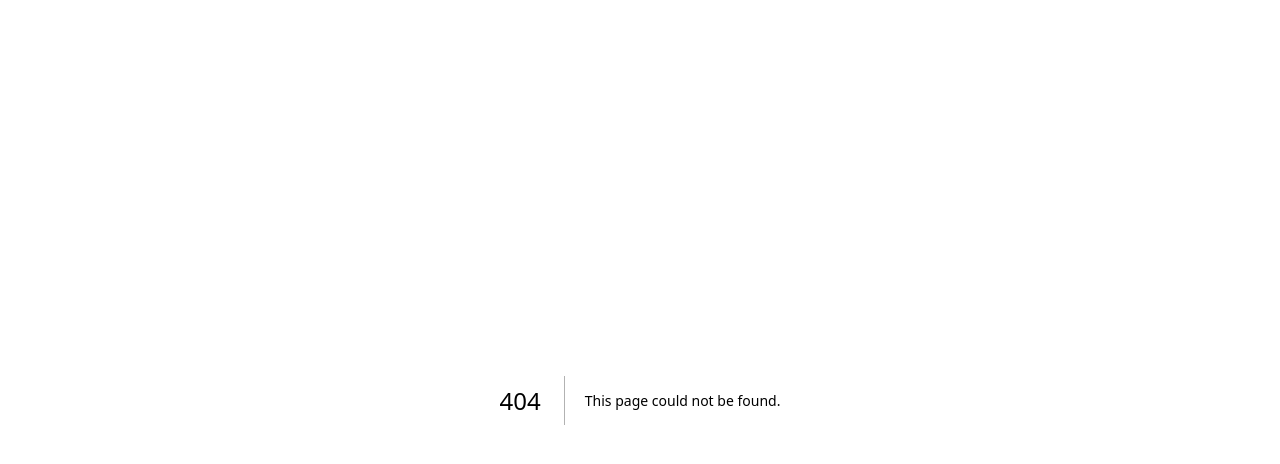
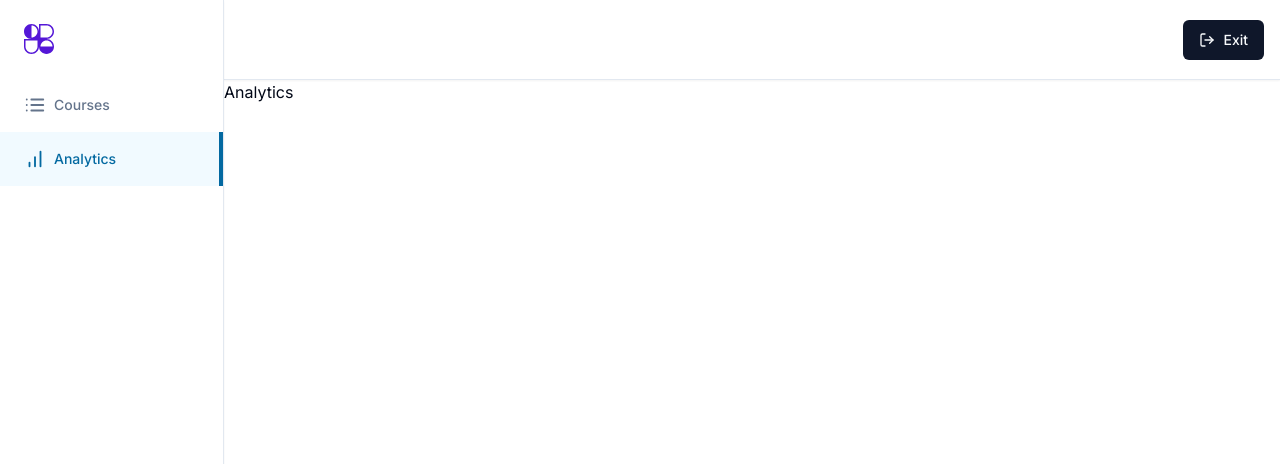
Before and after one commit to VictoriaSTo/course-platform, a Next.js app: page /teacher/analytics in a window 1280 px wide. Before the commit this address had no page. Shown: the top 464 px of the page. Built offline with nearby package versions, Linux system fonts and the light colour scheme.

Commit message:
add analytics page

```diff
--- /dev/null
+++ b/app/(dashboard)/(routes)/teacher/analytics/page.tsx
@@ -0,0 +1,11 @@
+import React from 'react'
+
+const AnalyticsPage = () => {
+  return (
+    <div>
+      Analytics
+    </div>
+  )
+}
+
+export default AnalyticsPage
--- a/app/(dashboard)/_components/sidebar-routes.tsx
+++ b/app/(dashboard)/_components/sidebar-routes.tsx
@@ -3,6 +3,7 @@
 import { Layout, Compass, List, BarChart } from 'lucide-react';
 import React from 'react'
 import SidebarItem from './sidebar-item';
+import { usePathname } from 'next/navigation';
 
 const guestRoutes = [
   {
@@ -31,7 +32,9 @@ const teacherRoutes = [
 ]
 
 const SidebarRoutes = () => {
-  const routes = guestRoutes;
+  const pathname = usePathname();
+  const isTeacherPage = pathname?.includes("/teacher");
+  const routes = isTeacherPage ? teacherRoutes : guestRoutes;
 
   return (
     <div className='flex flex-col w-full'>
--- a/app/(dashboard)/layout.tsx
+++ b/app/(dashboard)/layout.tsx
@@ -11,7 +11,7 @@ const DashboardLayout = ({ children } : {children: React.ReactNode}) => {
       <div className='hidden md:flex w-56 flex-col fixed inset-y-0 z-50'>
         <Sidebar />
       </div>
-      <main className='md:pl-56'>
+      <main className='md:pl-56 h-full pt-[80px]'>
        {children}
       </main>
     </div>
```
